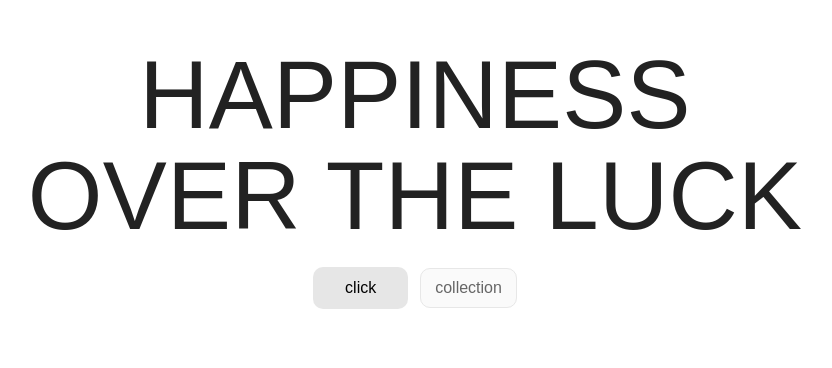
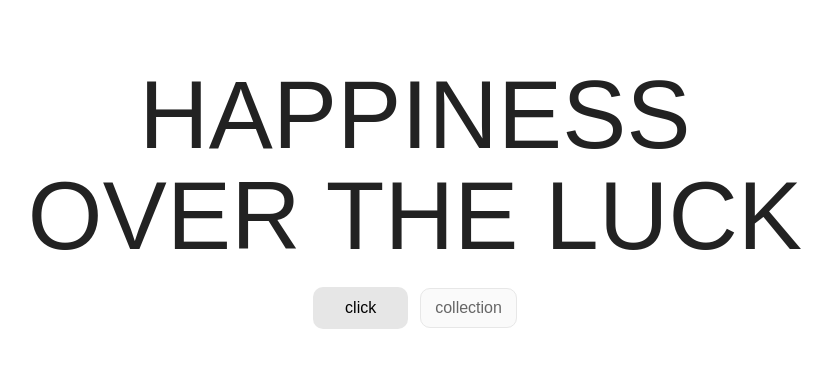
Before and after one commit to brookielim/happiness_over_luck, a plain HTML site: page index.html in a window 1280 px wide. Shown: the part 198-566 px from the top of the page, without its empty margins (225-1057 px from the left). Drawn offline with Linux system fonts and the light colour scheme; a web font is replaced by a local one.

Commit message:
Increase top padding in index.html

```diff
--- a/index.html
+++ b/index.html
@@ -15,7 +15,7 @@
       display:flex; flex-direction:column; align-items:center; text-align:center;
       justify-content:center;
       min-height:100svh;
-      padding:40px 0 80px;
+      padding:80px 0 80px;
     }
 
     h1, #btn-click, #nav-collection{ font-family:'Numans',sans-serif; font-weight:400; }
```
